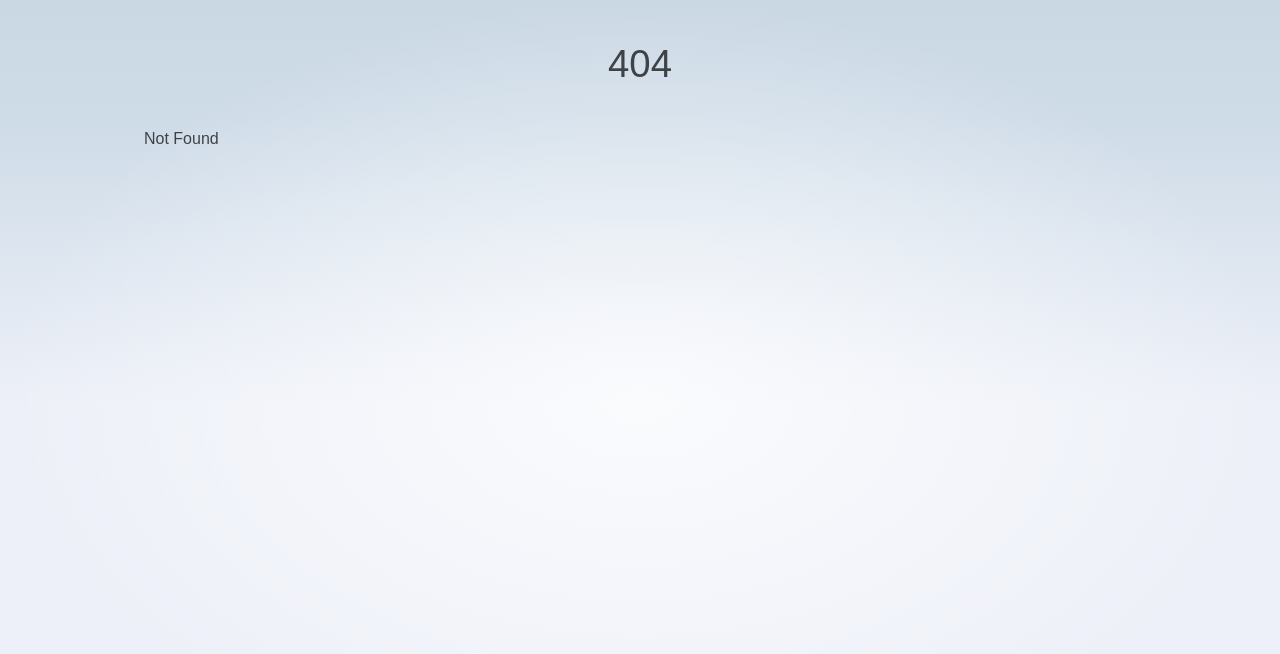
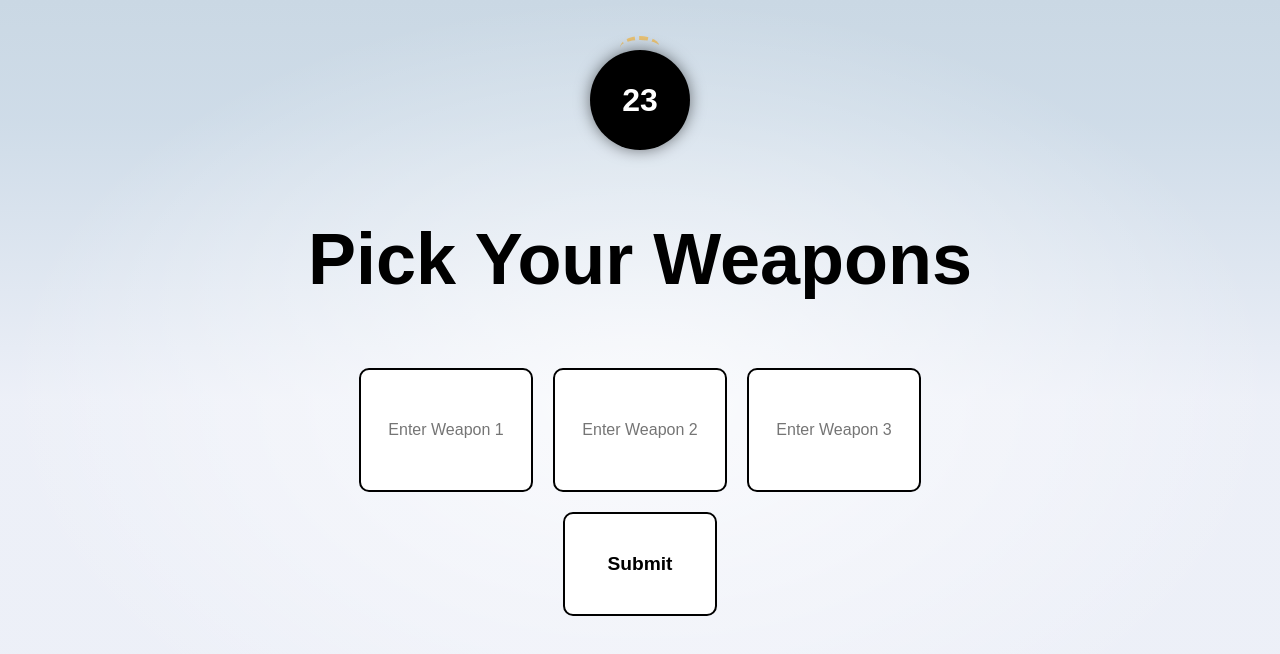
Before and after one commit to AyoMahan/ConUHacks-IX-Project, a SvelteKit app in the folder Crafted-Duels/: page /PickWeapons in a window 1280 px wide. Before the commit this address had no page. Shown: the top 654 px of the page. Built offline with nearby package versions, Linux system fonts and the light colour scheme.

Commit message:
routes instead of components

```diff
--- a/Crafted-Duels/src/routes/+page.svelte
+++ b/Crafted-Duels/src/routes/+page.svelte
@@ -6,7 +6,7 @@
     gameState,
     submitWeapon,
   } from "../game";
-  import Timer from "$lib/components/Timer.svelte";
+  import PickWeaponsPage from "./PickWeapons/+page.svelte";
   let challenge = "Survive an alien invasion";
   let weapon = "";
   let playerId = "player-" + Math.floor(Math.random() * 1000); // Random player ID
--- /dev/null
+++ b/Crafted-Duels/src/routes/PickWeapons/+page.svelte
@@ -0,0 +1,96 @@
+<script>
+   import Timer from '$lib/components/Timer.svelte';
+
+    let box1 = "";
+    let box2 = "";
+    let box3 = "";
+
+    function handleClick() {
+      console.log("Weapons Selected:", box1, box2, box3);
+      alert(`Weapons Selected: ${box1}, ${box2}, ${box3}`);
+    }
+  </script>
+
+  <div class="container">
+    <Timer />
+    <h1 class="title">Pick Your Weapons</h1>
+    <div class="top-boxes">
+      <input class="box" bind:value={box1} placeholder="Enter Weapon 1" />
+      <input class="box" bind:value={box2} placeholder="Enter Weapon 2" />
+      <input class="box" bind:value={box3} placeholder="Enter Weapon 3" />
+    </div>
+    <div class="bottom-box" on:click={handleClick}>Submit</div>
+  </div>
+
+  <style>
+    .container {
+      display: flex;
+      flex-direction: column;
+      align-items: center;
+      gap: 20px;
+      margin-top: 20px;
+    }
+
+    /* ✅ Title with Papyrus font in black */
+    .title {
+      font-family: Papyrus, fantasy;
+      font-size: 4.5rem;
+      font-weight: bold;
+      color: black;
+    }
+
+    .top-boxes {
+      display: flex;
+      gap: 20px;
+    }
+
+    /* ✅ Black & White Box Styles */
+    .box {
+      width: 150px;
+      height: 100px;
+      background-color: white;
+      color: black;
+      text-align: center;
+      font-size: 1rem;
+      border-radius: 10px;
+      border: 2px solid black;
+      padding: 10px;
+    }
+
+    /* Input focus effect */
+    .box:focus {
+      outline: none;
+      border: 2px solid black;
+    }
+
+    /* ✅ Submit Box (No Color, Only Borders) */
+    .bottom-box {
+      width: 150px;
+      height: 100px;
+      background-color: white;
+      color: black;
+      display: flex;
+      justify-content: center;
+      align-items: center;
+      font-size: 1.2rem;
+      font-weight: bold;
+      border-radius: 10px;
+      border: 2px solid black;
+      cursor: pointer;
+      transition: 0.2s;
+    }
+
+    /* Hover effect for submit button */
+    .bottom-box:hover {
+      background-color: black;
+      color: white;
+    }
+
+    /* Responsive for smaller screens */
+    @media (max-width: 500px) {
+      .top-boxes {
+        flex-direction: column;
+        align-items: center;
+      }
+    }
+  </style>
```
Also changed, not shown: Crafted-Duels/src/lib/components/PickWeapons.svelte (deleted, +0 -63 lines).
